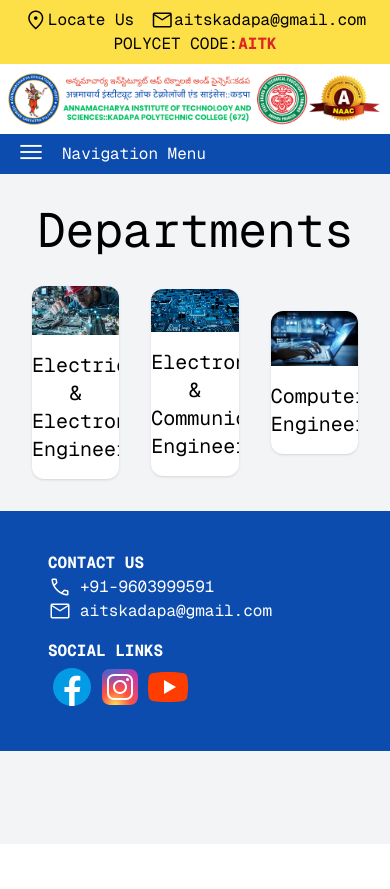
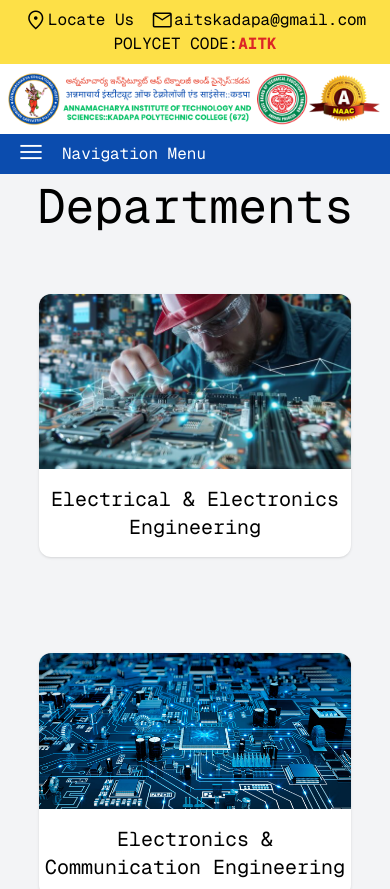
Before and after one commit to shaikmahammedhaneef/aitspoly, a Next.js app: page /departments in a window 390 px wide. Shown: the top 889 px of the page. Before the commit the page ends 844 px from the top, so only its background shows below. Built offline with nearby package versions, Linux system fonts and the light colour scheme.

Commit message:
200125v1

```diff
--- a/app/departments/page.js
+++ b/app/departments/page.js
@@ -7,19 +7,19 @@ export default function Departments() {
     return (
         <div className="bg-gray-100 w-full min-h-screen flex flex-col">
             <NavBar />
-            <div className="p-8 text-center">
+            <div className="p-2 md:p-8 text-center">
                 <h1 className="text-5xl">Departments</h1>
-                <div className="flex flex-row mt-8 items-center gap-8">
-                    <Link href={"/departments/eee"} className="bg-white rounded-xl overflow-hidden w-1/3 shadow">
-                            <Image src={"/eee.png"} width={200} height={200} alt="eee" unoptimized className="w-full " />
+                <div className="flex flex-col md:flex-row mt-8 items-center gap-8">
+                    <Link href={"/departments/eee"} className="bg-white rounded-xl overflow-hidden w-5/6 m-8 md:m-0 md:w-1/3 shadow">
+                            <Image src={"/eee.png"} width={200} height={200} alt="eee" unoptimized className="w-full h-100" />
                             <h1 className="text-xl my-4">Electrical & Electronics Engineering</h1>
                     </Link>
-                    <Link href={"/departments/ece"} className="bg-white rounded-xl overflow-hidden w-1/3 shadow">
-                            <Image src={"/ece.png"} width={200} height={200} alt="ece" unoptimized className="w-full " />
+                    <Link href={"/departments/ece"} className="bg-white rounded-xl overflow-hidden w-5/6 m-8 md:m-0 md:w-1/3 shadow">
+                            <Image src={"/ece.png"} width={200} height={200} alt="ece" unoptimized className="w-full h-100" />
                             <h1 className="text-xl my-4">Electronics & Communication Engineering</h1>
                     </Link>
-                    <Link href={"/departments/cme"}  className="bg-white rounded-xl overflow-hidden w-1/3 shadow">
-                            <Image src={"/cme.png"} width={200} height={200} alt="cme" unoptimized className="w-full " />
+                    <Link href={"/departments/cme"}  className="bg-white rounded-xl overflow-hidden w-5/6 m-8 md:m-0 md:w-1/3 shadow">
+                            <Image src={"/cme.png"} width={200} height={200} alt="cme" unoptimized className="w-full h-100" />
                             <h1 className="text-xl my-4">Computer Engineering</h1>
                     </Link>
                 </div>
```
